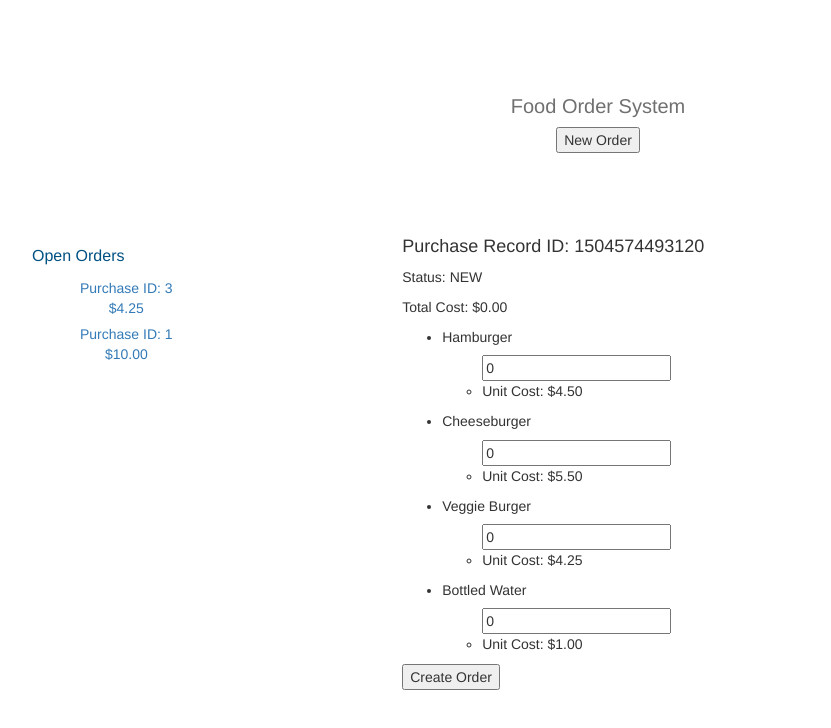
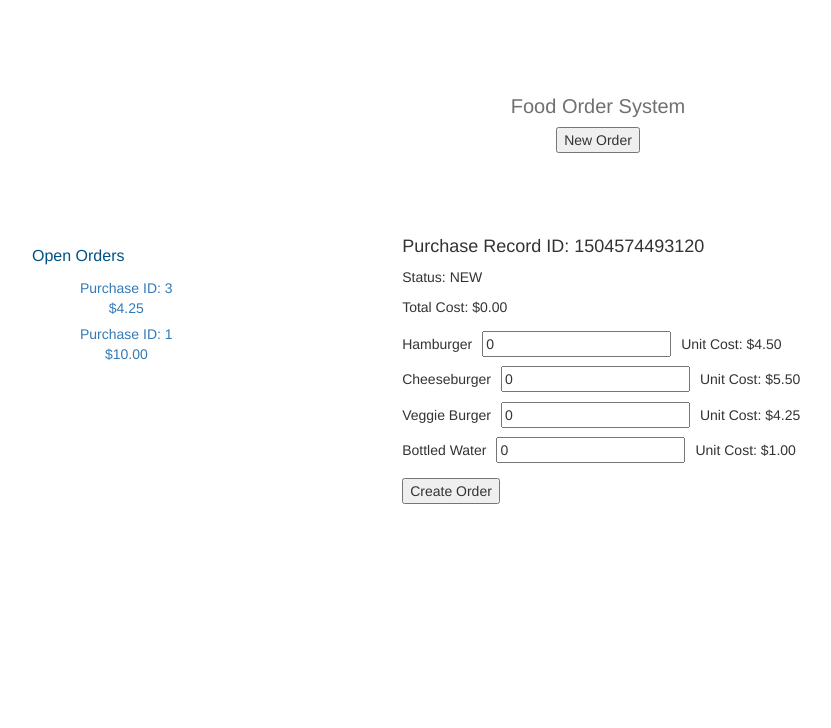
Before and after one commit to jazznov/foold-ordering-app, a React (Create React App) app: page / in a window 1280 px wide. Both pictures are taken after a click on the button "New Order". Shown: the top 728 px of the page, without its empty margins (42-873 px from the left). Built offline with nearby package versions, Linux system fonts and the light colour scheme.

Commit message:
Food menu list layout

```diff
--- a/src/components/PurchaseMenu.js
+++ b/src/components/PurchaseMenu.js
@@ -22,12 +22,13 @@ class PurchaseMenu extends Component {
 			let quantity = (matchedPurchasedItem && matchedPurchasedItem.quantity) ? matchedPurchasedItem.quantity : 0;
 			return (
 				<li key={index}>
-					<h5>{item.title}</h5>
-					<ul>
+					<ul className='list-unstyled list-inline'>
+						<li><h5>{item.title}</h5></li>
 						{this.props.purchaseRecord.status === 'new' || this.props.purchaseRecord.status === 'open' ?
-							<QuantityController onQuantityChange={this.props.onQuantityChange} {...item} quantity={quantity} parentRecordId={this.props.purchaseRecord.id}/>
+							<li>
+								<QuantityController onQuantityChange={this.props.onQuantityChange} {...item} quantity={quantity} parentRecordId={this.props.purchaseRecord.id}/>
+							</li>
 							: null}
-
 						<li>Unit Cost: {formatToDollars(item.unitCost)}</li>
 					</ul>
 				</li>
@@ -45,7 +46,7 @@ class PurchaseMenu extends Component {
 					<h4>Purchase Record ID: {this.props.purchaseRecord.id}</h4>
 					<p>Status: {this.props.purchaseRecord.status.toUpperCase()}</p>
 					<p>Total Cost: {totalConst}</p>
-					<ul>
+					<ul className='list-unstyled'>
 						{this.showFoodMenuItems()}
 					</ul>
 
```
